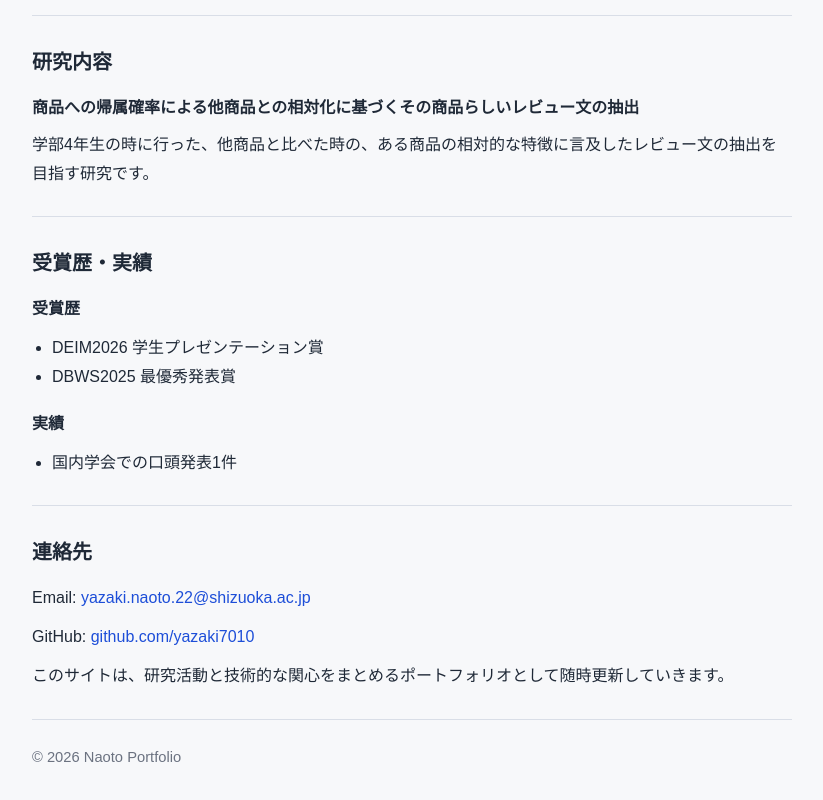
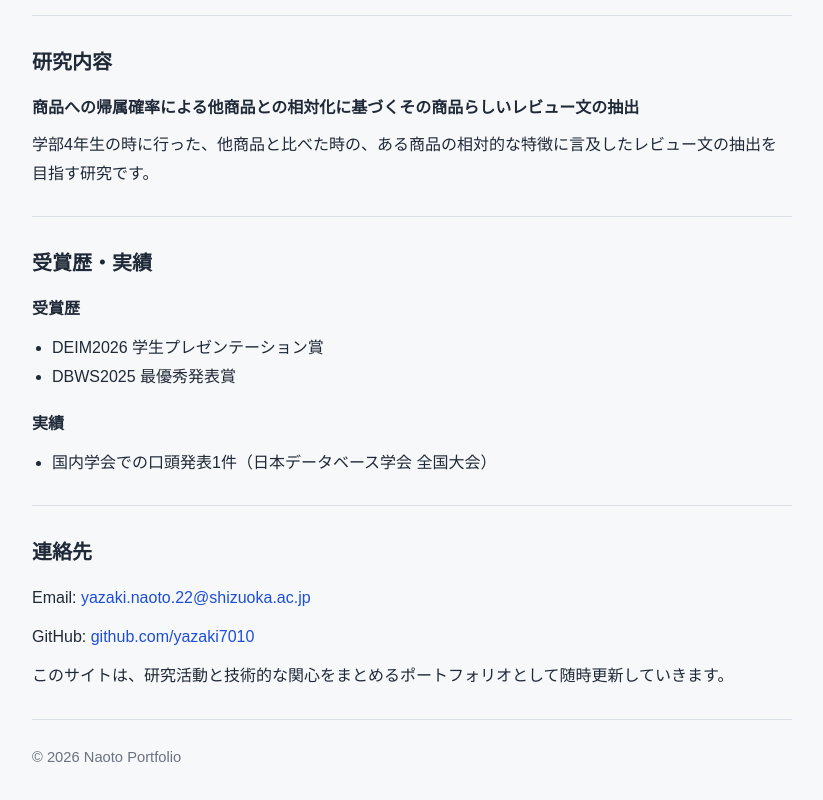
Before and after one commit to yazaki7010/portfolio-practice, a plain HTML site: page index.html in a window 1280 px wide. Shown: the part 866-1666 px from the top of the page, without its empty margins (228-1051 px from the left). Drawn offline with Linux system fonts and the light colour scheme.

Commit message:
changed achivement

```diff
--- a/index.html
+++ b/index.html
@@ -194,7 +194,7 @@
           <div class="entry">
             <h3>実績</h3>
             <ul>
-              <li>国内学会での口頭発表1件</li>
+              <li>国内学会での口頭発表1件（日本データベース学会 全国大会）</li>
             </ul>
           </div>
         </div>
```
